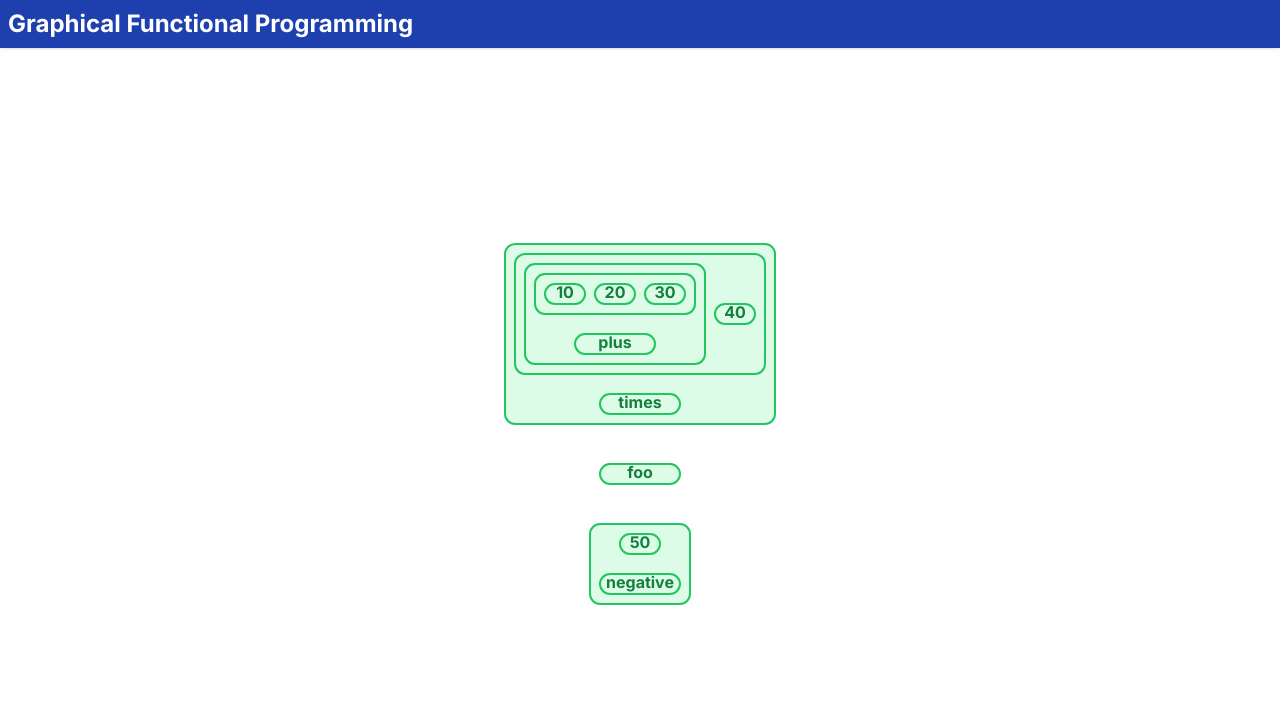
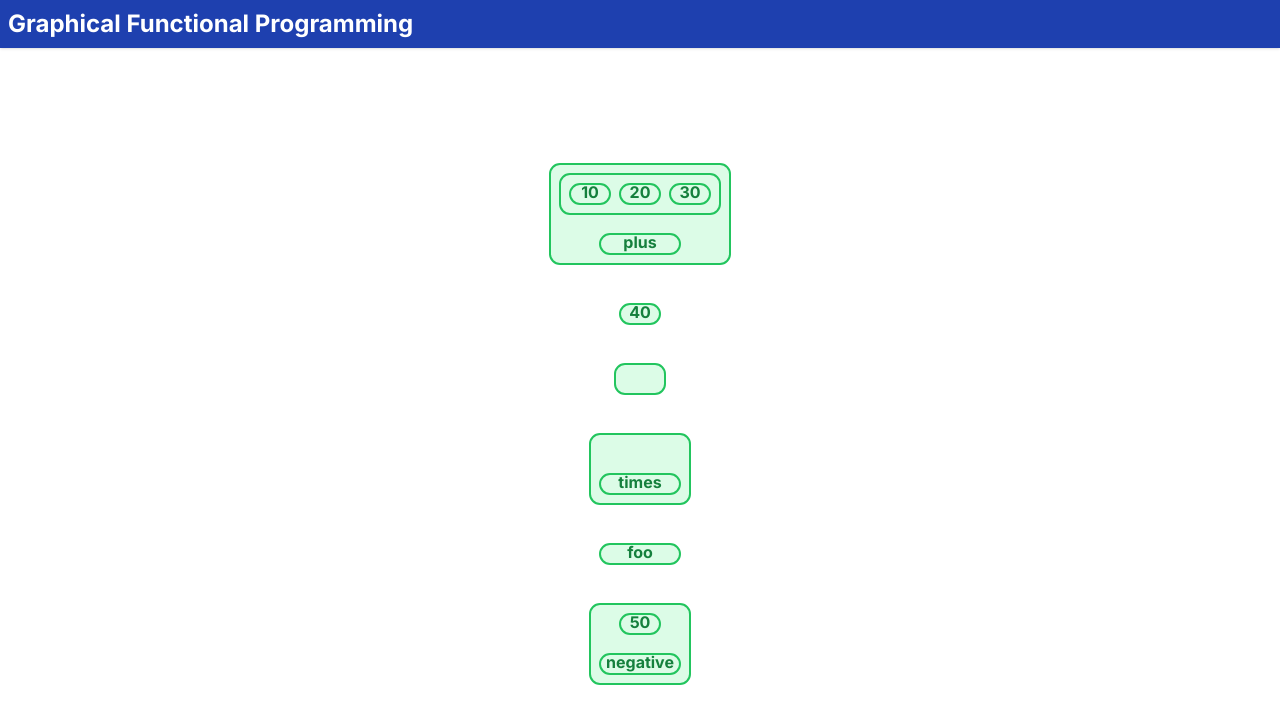
Before and after one commit to anoop901/graphical-functional-programming, a Next.js app: page /graphical-functional-programming/ in a window 1280 px wide. Shown: the top 724 px of the page. Built offline with nearby package versions, Linux system fonts and the light colour scheme.

Commit message:
render non-nested blocks in separate clusters

```diff
--- a/components/ProgramEditor.tsx
+++ b/components/ProgramEditor.tsx
@@ -7,7 +7,7 @@ import { Program, makeInitialProgram } from "@/model/Program";
 import reverseGraph from "@/logic/graph/reverseGraph";
 import getDescendantsTopologicallySorted from "@/logic/graph/getDescendantsTopologicallySorted";
 import calculateProgramLayout from "@/logic/calculateProgramLayout";
-import programToDependencyGraph from "@/logic/programToDependencyGraph";
+import programToNestedDependencyGraph from "@/logic/programToNestedDependencyGraph";
 
 export default function ProgramEditor() {
   const [program, setProgram] = useState<Program>({ blocks: {} });
@@ -16,7 +16,7 @@ export default function ProgramEditor() {
   }, []);
   const layout = useMemo(() => calculateProgramLayout(program), [program]);
   const allBlockIds = Object.keys(program.blocks);
-  const dependencyGraph = programToDependencyGraph(program);
+  const dependencyGraph = programToNestedDependencyGraph(program);
   const dependentGraph = reverseGraph(dependencyGraph);
   const rootNodeIds = allBlockIds.filter(
     (nodeId) => dependentGraph[nodeId].length === 0
--- a/logic/calculateProgramLayout.ts
+++ b/logic/calculateProgramLayout.ts
@@ -1,19 +1,20 @@
 import BlockLayout from "@/model/BlockLayout";
 import { Program } from "@/model/Program";
-import programToDependencyGraph from "./programToDependencyGraph";
 import reverseGraph from "./graph/reverseGraph";
 import getDescendantsTopologicallySorted from "./graph/getDescendantsTopologicallySorted";
-import { getLayoutCalculator } from "@/model/Block";
+import { getDependenciesOfBlock, getLayoutCalculator } from "@/model/Block";
 import layoutIntervalsInSeries from "./geometry/layoutIntervalsInSeries";
+import programToNestedDependencyGraph from "./programToNestedDependencyGraph";
 
 export default function calculateDefaultLayout(program: Program): {
   [id: string]: BlockLayout;
 } {
   const allBlockIds = Object.keys(program.blocks);
-  const dependencyGraph = programToDependencyGraph(program);
-  const dependentGraph = reverseGraph(dependencyGraph);
-  const rootNodeIds = allBlockIds.filter(
-    (nodeId) => dependentGraph[nodeId].length === 0
+  const nestedDependencyGraph = programToNestedDependencyGraph(program);
+  const nestedDependentGraph = reverseGraph(nestedDependencyGraph);
+
+  const clusterRootBlockIds = allBlockIds.filter(
+    (blockId) => nestedDependentGraph[blockId].length === 0
   );
 
   const blockSizes: { [id: string]: { width: number; height: number } } = {};
@@ -22,41 +23,52 @@ export default function calculateDefaultLayout(program: Program): {
   const blockOffsets: { [id: string]: { x: number; y: number } } = {};
   const blocksReverseTopologicallySorted = [];
 
-  for (const rootNodeId of rootNodeIds) {
-    const descendantIds = getDescendantsTopologicallySorted(
-      dependencyGraph,
-      rootNodeId
+  for (const clusterRootBlockId of clusterRootBlockIds) {
+    const blockIdsInCluster = getDescendantsTopologicallySorted(
+      nestedDependencyGraph,
+      clusterRootBlockId
     );
 
-    for (const descendantId of descendantIds) {
-      const block = program.blocks[descendantId];
-      const dependencyBlockIds = dependencyGraph[descendantId] ?? [];
+    for (const blockIdInCluster of blockIdsInCluster) {
+      const block = program.blocks[blockIdInCluster];
+      const dependencyBlockIds = getDependenciesOfBlock(block);
       const { size, dependenciesOffsets } = getLayoutCalculator(block)(
-        dependencyBlockIds.map((id) => blockSizes[id])
+        dependencyBlockIds.map((dependencyId) =>
+          program.blocks[dependencyId].nested
+            ? blockSizes[dependencyId]
+            : { width: 10, height: 10 }
+        )
       );
-      blockSizes[descendantId] = size;
+      blockSizes[blockIdInCluster] = size;
       for (let i = 0; i < dependencyBlockIds.length; i++) {
-        blockOffsets[dependencyBlockIds[i]] = dependenciesOffsets[i];
+        if (program.blocks[dependencyBlockIds[i]].nested) {
+          blockOffsets[dependencyBlockIds[i]] = dependenciesOffsets[i];
+        } else {
+          // TODO: Store dependenciesOffsets[i] somewhere so that it can be used
+          // to calculate the location of the end point of the line connection
+          // between the block with id dependencyBlockIds[i] and the block with
+          // id blockIdInCluster.
+        }
       }
     }
 
-    blocksReverseTopologicallySorted.push(...descendantIds.reverse());
+    blocksReverseTopologicallySorted.push(...blockIdsInCluster.reverse());
   }
 
   const blockCenters: { [id: string]: { x: number; y: number } } = {};
 
   const { intervals: clusterIntervals } = layoutIntervalsInSeries(
-    rootNodeIds.map((id) => blockSizes[id].height),
+    clusterRootBlockIds.map((id) => blockSizes[id].height),
     40
   );
-  for (let i = 0; i < rootNodeIds.length; i++) {
-    const rootNodeId = rootNodeIds[i];
+  for (let i = 0; i < clusterRootBlockIds.length; i++) {
+    const clusterRootBlockId = clusterRootBlockIds[i];
     const clusterInterval = clusterIntervals[i];
-    blockCenters[rootNodeId] = { x: 0, y: clusterInterval.center };
+    blockCenters[clusterRootBlockId] = { x: 0, y: clusterInterval.center };
   }
 
   for (const blockId of blocksReverseTopologicallySorted) {
-    const dependentIds = dependentGraph[blockId];
+    const dependentIds = nestedDependentGraph[blockId];
     if (dependentIds.length > 0) {
       const dependentId = dependentIds[0];
       const dependentCenter = blockCenters[dependentId];
--- a/logic/programToDependencyGraph.ts
+++ b/logic/programToNestedDependencyGraph.ts
@@ -1,12 +1,14 @@
 import { getDependenciesOfBlock } from "@/model/Block";
 import { Program } from "@/model/Program";
 
-export default function programToDependencyGraph(program: Program): {
+export default function programToNestedDependencyGraph(program: Program): {
   [nodeId: string]: string[];
 } {
   const graph: { [nodeId: string]: string[] } = {};
   for (const blockId of Object.keys(program.blocks)) {
-    graph[blockId] = getDependenciesOfBlock(program.blocks[blockId]);
+    graph[blockId] = getDependenciesOfBlock(program.blocks[blockId]).filter(
+      (nestedBlockId) => program.blocks[nestedBlockId].nested
+    );
   }
   return graph;
 }
```
